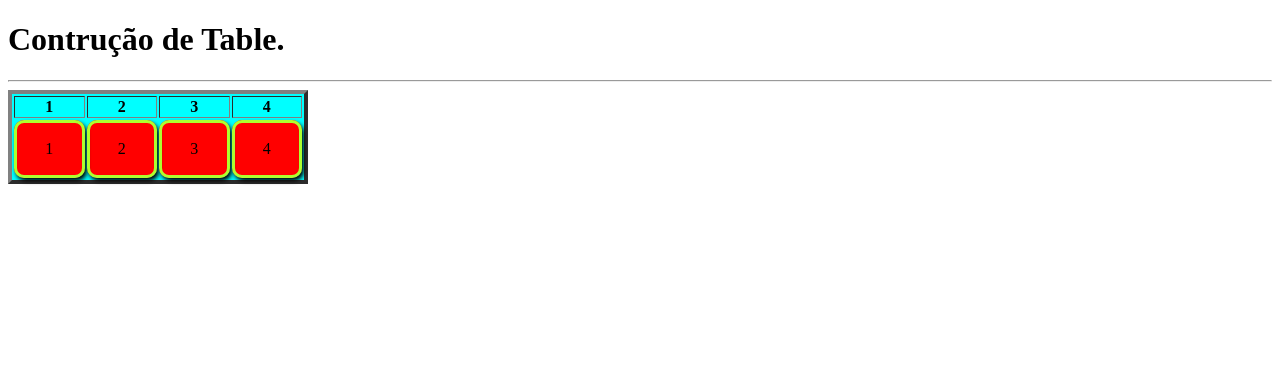
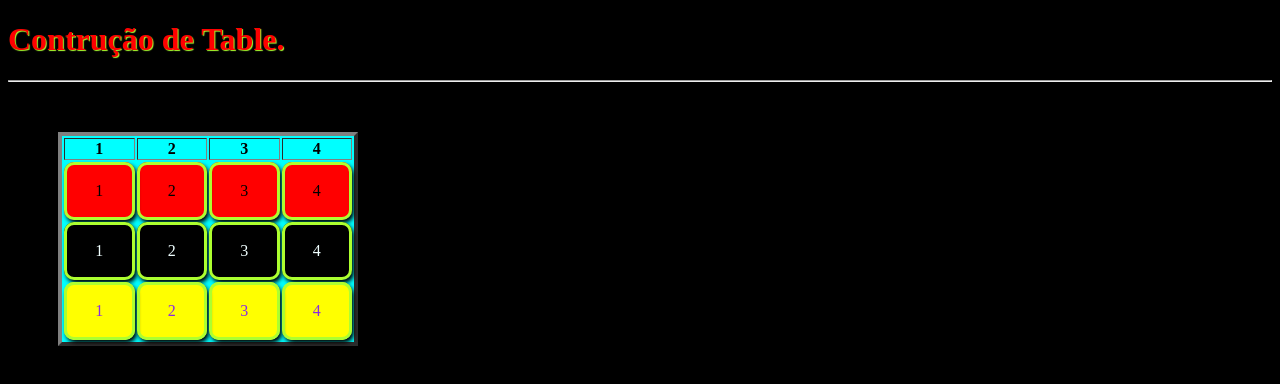
Before and after one commit to edskate/24-07-2024, a plain HTML site: page index.html in a window 1280 px wide. Drawn offline with Linux system fonts and the light colour scheme.

Commit message:
atualização

```diff
--- a/index.html
+++ b/index.html
@@ -22,6 +22,18 @@
             <td>3</td>
             <td>4</td>
         </tr>
+        <tr border="3" bgcolor="black" style="color: azure;">
+            <td>1</td>
+            <td>2</td>
+            <td>3</td>
+            <td>4</td>
+        </tr>
+        <tr bgcolor="yellow" border="3" style="color: blueviolet;">
+            <td>1</td>
+            <td>2</td>
+            <td>3</td>
+            <td>4</td>
+        </tr>
     </table>
 </body>
 </html>
--- a/style.css
+++ b/style.css
@@ -5,3 +5,14 @@ td{
     text-align: center;
     height: 50px ;
 }
+h1{
+    color: red;
+    text-shadow: 1px 1px 1px greenyellow;
+}
+body{
+    background-color: #000;
+}
+table{
+    margin: 50px;
+
+}
```
